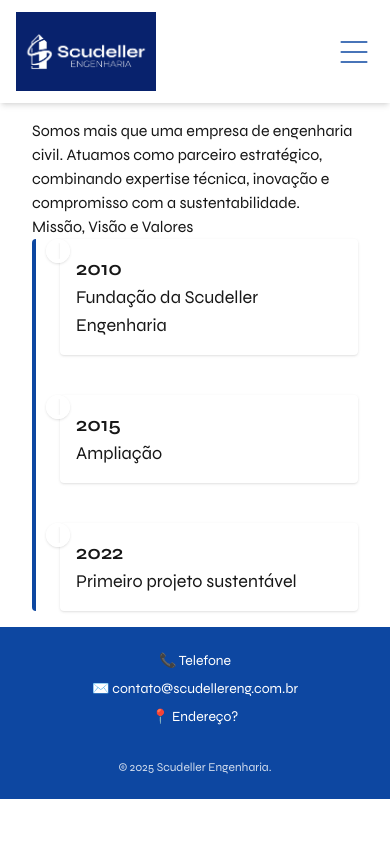
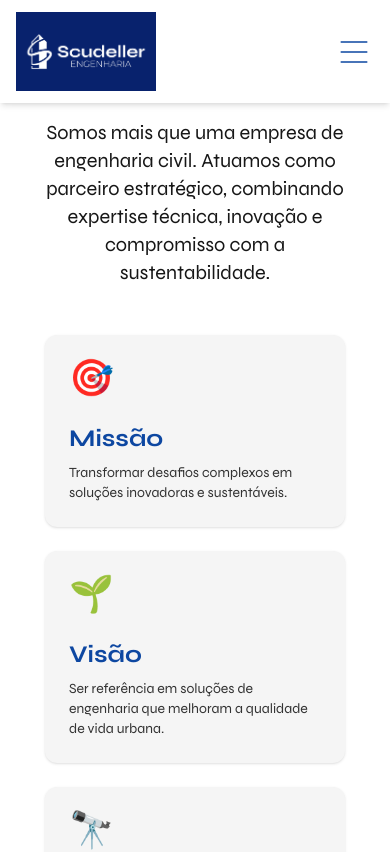
Before and after one commit to Fernandes-Labs/scudeller-eng, a Next.js app: page /sobre-nos in a window 390 px wide. Shown: the top 852 px of the page. Built offline with nearby package versions, Linux system fonts and the light colour scheme.

Commit message:
replace motion grid with ResponsiveGrid component in PilaresSection; improve SimpleCard styling; minor cleanup in page structure

```diff
--- a/src/app/sobre-nos/page.tsx
+++ b/src/app/sobre-nos/page.tsx
@@ -1,10 +1,11 @@
 import { TimelineSection } from "@/components/sections/TimelineSection";
+import { MissaoVisaoValoresSection } from "@/components/sections/MissaoVisaoValoresSection";
 
 export default function SobreNos() {
     return (
-        <div>
-            <p>Somos mais que uma empresa de engenharia civil. Atuamos como parceiro estratégico, combinando expertise técnica, inovação e compromisso com a sustentabilidade.</p>
-            <p>Missão, Visão e Valores</p>
+        <div className="flex flex-col gap-12">
+            <p className="text-xl lg:text-2xl text-center lg:px-32">Somos mais que uma empresa de engenharia civil. Atuamos como parceiro estratégico, combinando expertise técnica, inovação e compromisso com a sustentabilidade.</p>
+            <MissaoVisaoValoresSection />
             <TimelineSection />
         </div>
     )
--- a/src/components/cards/SimpleCard.tsx
+++ b/src/components/cards/SimpleCard.tsx
@@ -22,8 +22,8 @@ export function SimpleCard({ item }: SimpleCardProps) {
                     <div className="text-4xl mb-2">{item.emoji}</div>
                 </div>
                 <div className="flex flex-col gap-2">
-                    <h4 className="font-bold text-blue">{item.titulo}</h4>
-                    <p className="text-sm text-gray-dark">{item.descricao}</p>
+                    <h4 className="font-bold text-blue text-2xl lg:text-3xl">{item.titulo}</h4>
+                    <p className="text-sm text-gray-dark lg:text-lg">{item.descricao}</p>
                 </div>
             </div>
         </motion.div>
--- /dev/null
+++ b/src/components/sections/MissaoVisaoValoresSection.tsx
@@ -0,0 +1,28 @@
+'use client'
+
+import { motion } from "motion/react";
+import {SimpleCard} from "@/components/cards/SimpleCard";
+
+export function MissaoVisaoValoresSection() {
+    const cardInfos: SimpleCardInfo[] = [
+        { emoji: "🎯", titulo: "Missão", descricao: "Transformar desafios complexos em soluções inovadoras e sustentáveis." },
+        { emoji: "🌱", titulo: "Visão", descricao: "Ser referência em soluções de engenharia que melhoram a qualidade de vida urbana." },
+        { emoji: "🔭", titulo: "Valores", descricao: "Inovação, Precisão, Sustentabilidade, Exclusividade e Ética." },
+    ]
+
+    return (
+        <motion.section
+            className="grid grid-cols-1 md:grid-cols-3 2xl:grid-cols-4 gap-6 lg:px-4"
+            initial="hidden"
+            whileInView="visible"
+            variants={{
+                hidden: {},
+                visible: { transition: { staggerChildren: 0.2 } },
+            }}
+            >
+            {cardInfos.map((item, i) => (
+                <SimpleCard key={i} item={item} />
+            ))}
+        </motion.section>
+    )
+}
--- a/src/components/sections/PilaresSection.tsx
+++ b/src/components/sections/PilaresSection.tsx
@@ -1,8 +1,7 @@
 'use client'
 
-import { motion } from "motion/react";
-import {SimpleCard} from "@/components/cards/SimpleCard";
-import {ResponsiveGrid} from "@/components/ResponsiveGrid";
+import { SimpleCard } from "@/components/cards/SimpleCard";
+import { ResponsiveGrid } from "@/components/ResponsiveGrid";
 
 export function PilaresSection() {
     const pilares: SimpleCardInfo[] = [
@@ -18,23 +17,10 @@ export function PilaresSection() {
             <h2 className="text-3xl font-semibold lg:text-4xl">Como você pode ajudar?</h2>
             <ResponsiveGrid
                 items={pilares}
-                renderItem={(projeto) => <SimpleCard item={projeto} />}
+                renderItem={(pilar) => <SimpleCard item={pilar} />}
                 cols={3}
                 gap={6}
             />
-            {/*<motion.section*/}
-            {/*    className="grid grid-cols-1 md:grid-cols-2 2xl:grid-cols-4 gap-6"*/}
-            {/*    initial="hidden"*/}
-            {/*    whileInView="visible"*/}
-            {/*    variants={{*/}
-            {/*        hidden: {},*/}
-            {/*        visible: { transition: { staggerChildren: 0.2 } },*/}
-            {/*    }}*/}
-            {/*>*/}
-            {/*    {pilares.map((item, i) => (*/}
-            {/*        <SimpleCard key={i} item={item} />*/}
-            {/*    ))}*/}
-            {/*</motion.section>*/}
         </div>
     )
 }
```
